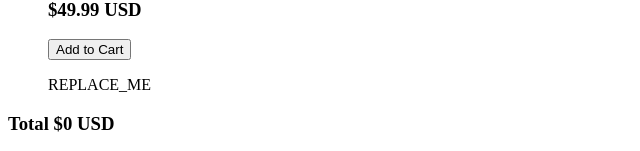
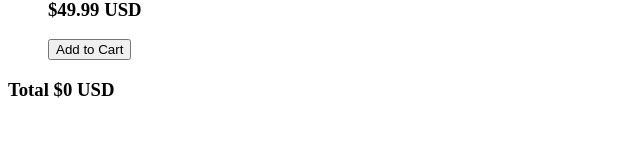
Before and after one commit to jaesu968/CodecademyStoreRedux, a React (Vite) app: page / in a window 1280 px wide. Shown: the part 2587-2738 px from the top of the page, without its empty margins (0-640 px from the left). After the commit the page ends 2707 px from the top, so only its background shows below. Built offline with nearby package versions, Linux system fonts and the light colour scheme.

Commit message:
added cartElements array

```diff
--- a/src/features/cart/Cart.tsx
+++ b/src/features/cart/Cart.tsx
@@ -23,7 +23,7 @@ export const Cart = (props) => {
   };
 
   // Use the cart and currencyFilter slices to render their data.
-  const cartElements = 'REPLACE_ME';
+  const cartElements = Object.keys(cart).map(createCartItem);
   const total = 0;
 
   return (
```
